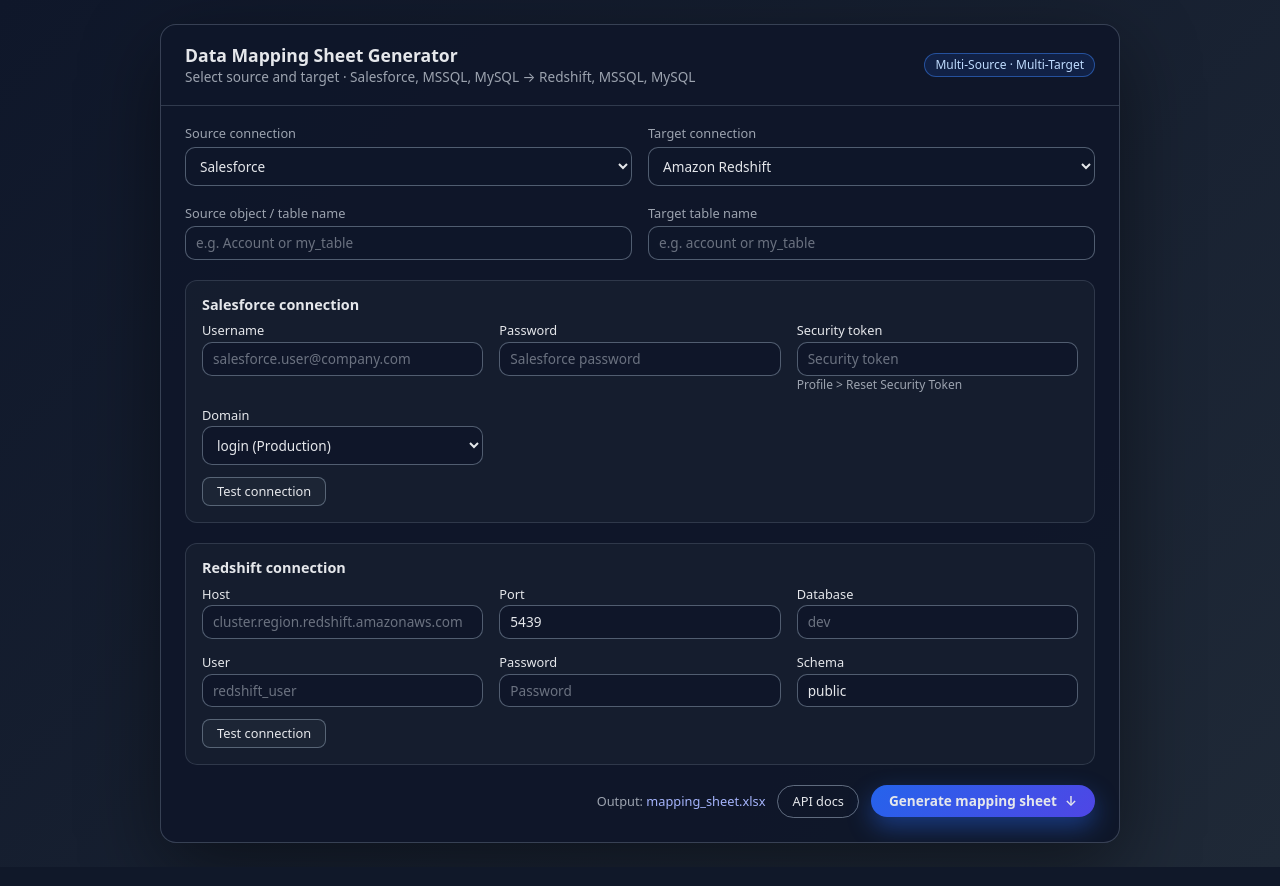
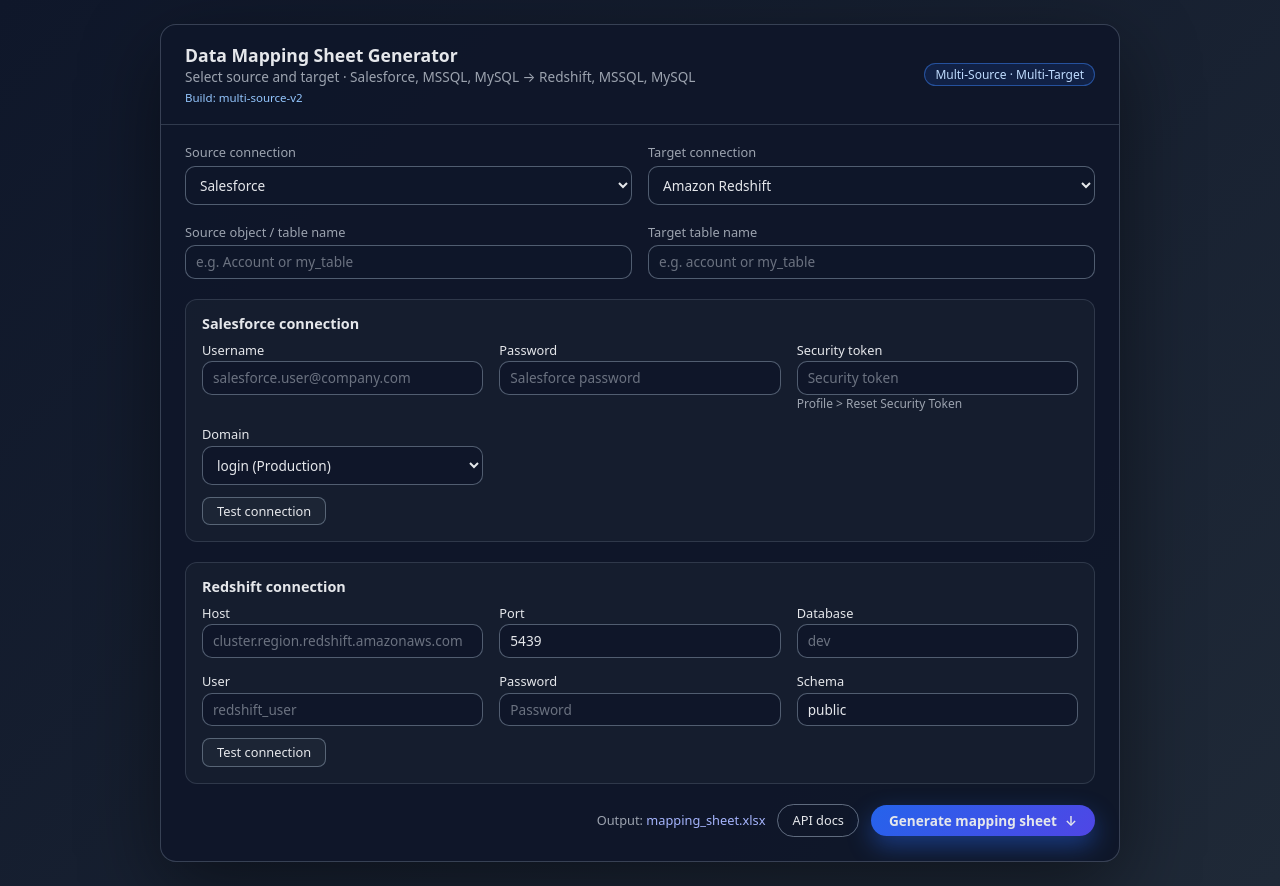
Before and after one commit to Tejaravi7365/data-mapping-tool, a FastAPI app: page / in a window 1280 px wide. Run offline with FastAPI, Linux system fonts and the light colour scheme; some libraries are stand-ins or nearby versions.

Commit message:
Add build metadata display and optional input attributes in index.html; update main.py to pass app build info

```diff
--- a/app/main.py
+++ b/app/main.py
@@ -28,6 +28,7 @@ from .logging_utils import setup_logger
 app = FastAPI(title="Data Mapping Sheet Generator (Multi-Source → Multi-Target)")
 templates = Jinja2Templates(directory="app/templates")
 logger = setup_logger()
+APP_BUILD = "multi-source-v2"
 
 
 def _sanitize_credentials(credentials: Dict[str, Any]) -> Dict[str, Any]:
@@ -178,7 +179,22 @@ def ui_home(request: Request):
     """
     Simple HTML UI for selecting source/target and entering connection details.
     """
-    return templates.TemplateResponse("index.html", {"request": request})
+    return templates.TemplateResponse(
+        "index.html",
+        {
+            "request": request,
+            "app_build": APP_BUILD,
+        },
+    )
+
+
+@app.get("/health/version")
+def health_version():
+    return {
+        "status": "ok",
+        "title": app.title,
+        "build": APP_BUILD,
+    }
 
 
 def _build_request_from_form(form_data: dict) -> GenerateMappingRequest:
--- a/app/templates/index.html
+++ b/app/templates/index.html
@@ -54,6 +54,11 @@
         background: rgba(37, 99, 235, 0.15);
         color: #bfdbfe;
         border: 1px solid rgba(59, 130, 246, 0.5);
+      }
+      .build-meta {
+        font-size: 0.72rem;
+        color: #93c5fd;
+        margin-top: 6px;
       }
       .card-body {
         padding: 20px 24px 24px;
@@ -267,6 +272,9 @@
           <div class="subtitle">
             Select source and target · Salesforce, MSSQL, MySQL &rarr; Redshift, MSSQL, MySQL
           </div>
+          <div class="build-meta">
+            Build: <span id="build-id">{{ app_build }}</span>
+          </div>
         </div>
         <div class="badge">Multi-Source · Multi-Target</div>
       </div>
@@ -432,6 +440,7 @@
                   name="mssql_driver"
                   type="text"
                   placeholder="ODBC Driver 17 for SQL Server"
+                  data-optional="true"
                 />
                 <div class="field-hint">
                   Leave blank to use the default installed SQL Server ODBC driver.
@@ -469,7 +478,7 @@
               </div>
               <div>
                 <label for="mysql_schema">Schema (optional)</label>
-                <input id="mysql_schema" name="mysql_schema" type="text" placeholder="same as database if empty" />
+                <input id="mysql_schema" name="mysql_schema" type="text" placeholder="same as database if empty" data-optional="true" />
               </div>
             </div>
             <div class="test-connection-row">
@@ -516,7 +525,8 @@
             var inputs = section.querySelectorAll('input, select');
             inputs.forEach(function (input) {
               input.removeAttribute('required');
-              if (show) input.setAttribute('required', 'required');
+              var isOptional = input.getAttribute('data-optional') === 'true';
+              if (show && !isOptional) input.setAttribute('required', 'required');
             });
           });
 
```
